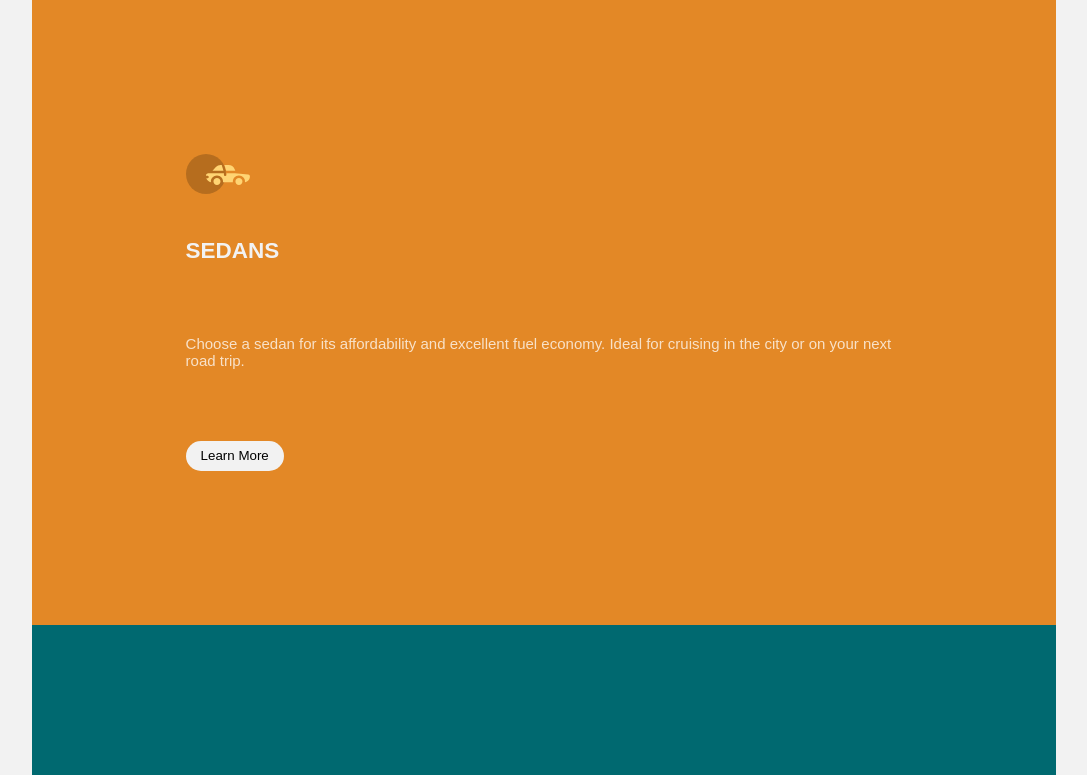
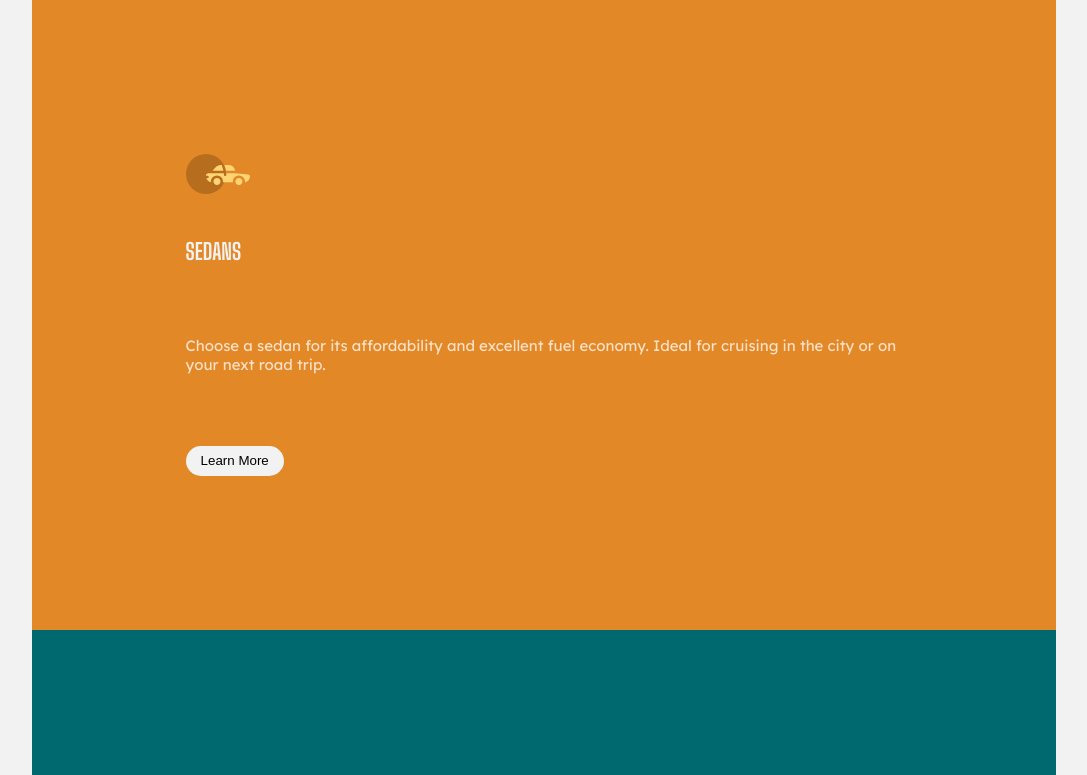
Before and after one commit to emjogale/3-column-preview-card, a plain HTML site: page index.html in a window 1280 px wide. Shown: the top 775 px of the page, without its empty margins (96-1183 px from the left). Drawn offline with Linux system fonts and the light colour scheme.

Commit message:
change font to link instead of @import

```diff
--- a/index.html
+++ b/index.html
@@ -10,6 +10,11 @@
 			href="./images/favicon-32x32.png"
 		/>
 		<title>Emma Gale | 3-column preview card component</title>
+		<link rel="preconnect" href="https://fonts.gstatic.com" />
+		<link
+			href="https://fonts.googleapis.com/css2?family=Big+Shoulders+Display:wght@700&family=Lexend+Deca&display=swap"
+			rel="stylesheet"
+		/>
 		<link rel="stylesheet" href="style.css" />
 	</head>
 	<body>
--- a/style.css
+++ b/style.css
@@ -6,22 +6,18 @@
 }
 
 /* Font styles  */
-@import url("https://fonts.googleapis.com/css2?family=Big+Shoulders+Display:wght@700&family=Lexend+Deca&display=swap");
 
 html {
 	font-size: 15px;
 }
 
-.container {
-	height: fit-content;
-}
 body,
 button {
 	background-color: hsl(0, 0%, 95%);
 }
 
 h1 {
-	font-family: "Lexend Deca", sans-serif;
+	font-family: "Big Shoulders Display", cursive;
 	font-size: 1.5rem;
 	color: hsl(0, 0%, 95%);
 }
```
